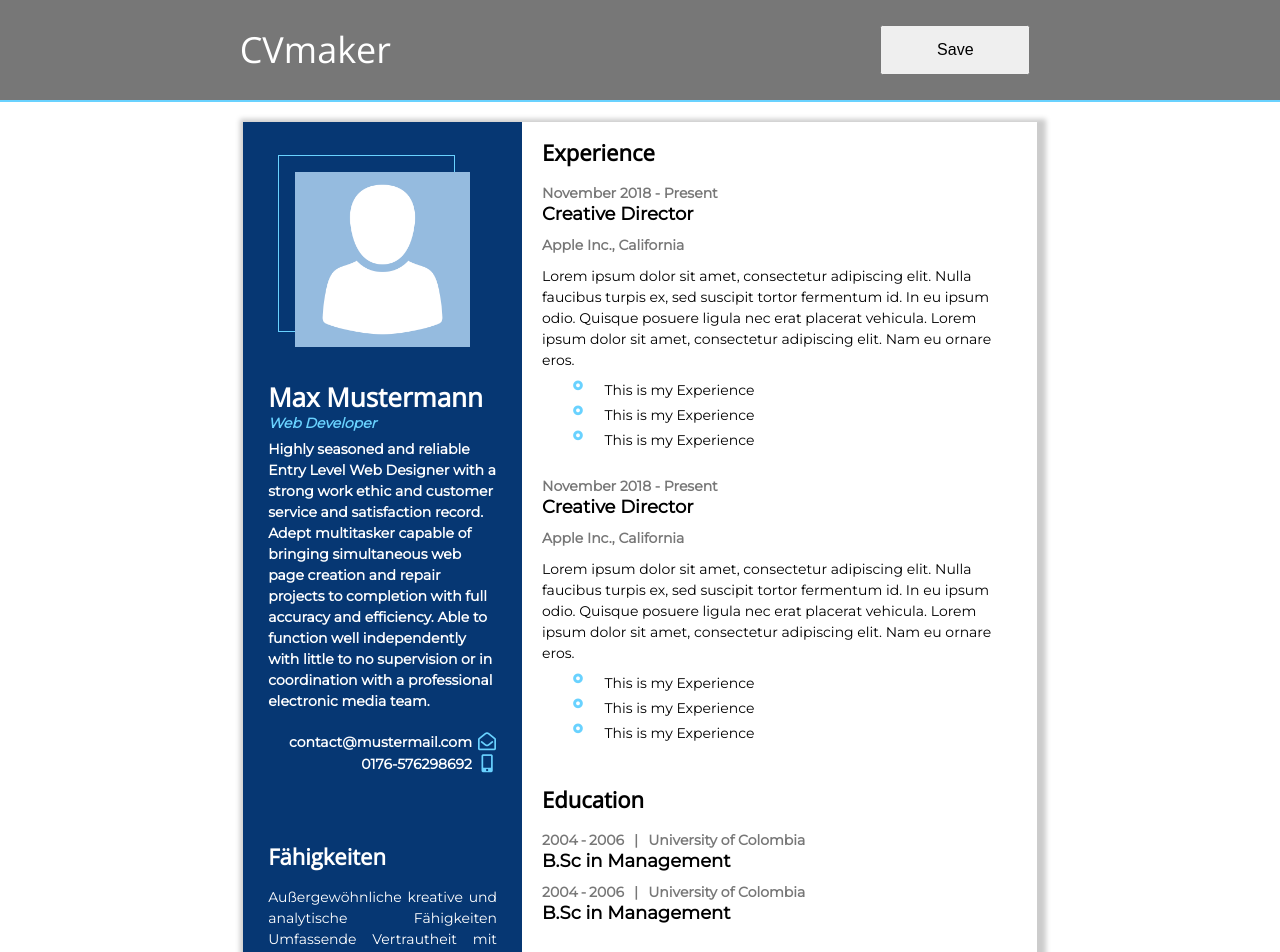
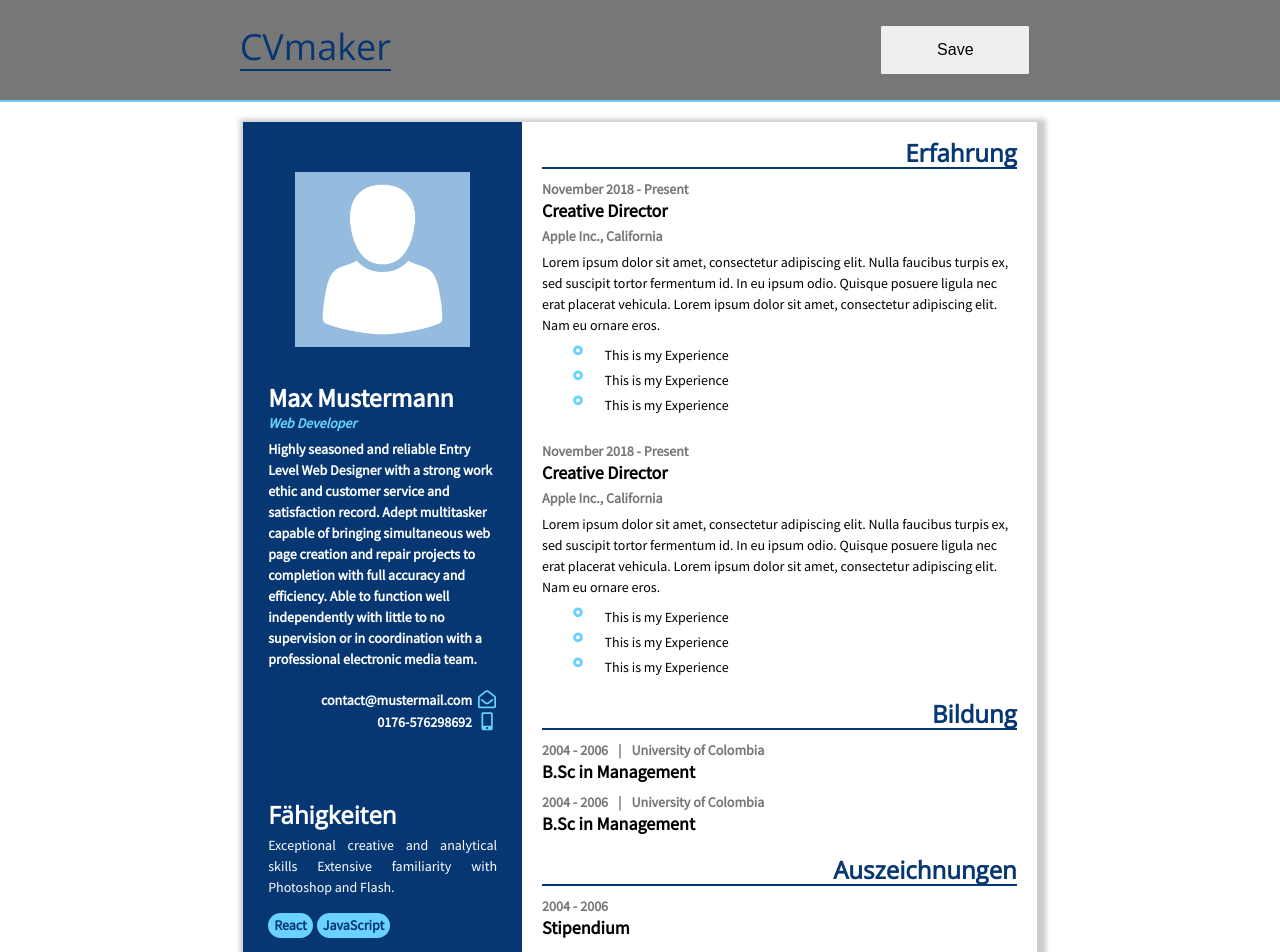
Before and after one commit to SajmonNowak/CV, a React (Create React App) app: page / in a window 1280 px wide. Shown: the top 952 px of the page. Built offline with nearby package versions, Linux system fonts and the light colour scheme.

Commit message:
Changed Font, Added Awards, style changes

```diff
--- a/src/components/Main.js
+++ b/src/components/Main.js
@@ -4,6 +4,8 @@ import Personal from "./Sections/Personal";
 import Skill from "./Sections/Skill";
 import EducationSection from "./Sections/Education";
 import ExperienceSection from "./Sections/Experience";
+import AwardsSection from "./Sections/Awards";
+
 
 const Main = () => {
   return (
@@ -17,6 +19,7 @@ const Main = () => {
       <div className="rightSide">
         <ExperienceSection />
         <EducationSection />
+        <AwardsSection />
       </div>
     </div>
   );
--- /dev/null
+++ b/src/components/Sections/Awards.js
@@ -0,0 +1,85 @@
+import React, { useState } from "react";
+import Input from "../Utilis/Input";
+import useVisible from "../Utilis/useVisible";
+import uniqid from "uniqid";
+import "../../styles/Awards.css";
+
+const Awards = () => {
+    const [awardSections, setAwardSections] = useState(["10"]);
+    const { ref, isVisible, setIsVisible } = useVisible(false);
+
+    const addAward = () => {
+      setAwardSections(awardSections.concat(uniqid()));
+    };
+
+    const deleteAward = (key) => {
+      const newArray = awardSections.filter((section) => section !== key);
+      setAwardSections(newArray);
+    };
+
+    const createAwardSection = () => {
+      return awardSections.map((section) => {
+        return (
+          <Award
+            addSection={addAward}
+            deleteSection={deleteAward}
+            key={section}
+            id={section}
+          />
+        );
+      });
+    };
+
+    return (
+      <div className="awards-Container" onClick={() => setIsVisible(!isVisible)}>
+        <h2 className="heading">Auszeichnungen</h2>
+        {createAwardSection()}
+        {isVisible && (
+          <div className="addSection" ref={ref} onClick={addAward}>
+            + Add Section
+          </div>
+        )}
+      </div>
+    );
+  };
+
+  const Award = ({ deleteSection, id }) => {
+    const { ref, isVisible, setIsVisible } = useVisible(false);
+
+    return (
+      <div
+        className="awardsSection"
+        id={id}
+        onClick={() => {
+          setIsVisible(!isVisible);
+        }}
+      >
+        <div className="eduHeader">
+          <div className="date eduDate">
+            <Input placeholder="start" defaultValue="2004" />
+            <p style={{ paddingLeft: "3px", paddingRight: "3px" }}>-</p>
+            <Input placeholder="End" defaultValue="2006" />
+          </div>
+        </div>
+        <Input
+          placeholder="Graduation"
+          defaultValue="Stipendium"
+          classDefault="eduGrad"
+        />
+        {isVisible && (
+          <div ref={ref}>
+            <div
+              onClick={() => {
+                deleteSection(id);
+              }}
+              className="remove"
+            >
+              <i class="far fa-trash-alt trashSection"></i>Remove Section
+            </div>
+          </div>
+        )}
+      </div>
+    );
+}
+
+export default Awards
--- a/src/components/Sections/Education.js
+++ b/src/components/Sections/Education.js
@@ -32,18 +32,18 @@ const EducationSection = () => {
 
   return (
     <div onClick={() => setIsVisible(!isVisible)}>
-      <h2>Education</h2>
+      <h2 className="heading">Bildung</h2>
       {createEducationSection()}
       {isVisible && (
         <div className="addSection" ref={ref} onClick={addEducation}>
-          + Add Skill
+          + Add Section
         </div>
       )}
     </div>
   );
 };
 
-const Education = ({ addSection, deleteSection, id }) => {
+const Education = ({ deleteSection, id }) => {
   const { ref, isVisible, setIsVisible } = useVisible(false);
 
   return (
--- a/src/components/Sections/Experience.js
+++ b/src/components/Sections/Experience.js
@@ -34,7 +34,7 @@ const ExperienceSection = () => {
 
   return (
     <div className="experienceBlock" onClick={() => setIsVisible(!isVisible)}>
-      <h2>Experience</h2>
+      <h2 className="heading">Erfahrung</h2>
       {createExperienceSection()}
       {isVisible && (
         <div ref={ref} onClick={addExperience} className="addSection">
--- a/src/components/Sections/Skill.js
+++ b/src/components/Sections/Skill.js
@@ -80,8 +80,7 @@ const Skills = () => {
     >
       <h2>Fähigkeiten</h2>
       <Textarea
-        defaultValue="Außergewöhnliche kreative und analytische Fähigkeiten
-        Umfassende Vertrautheit mit Photoshop und Flash."
+        defaultValue="Exceptional creative and analytical skills Extensive familiarity with Photoshop and Flash."
       />
       <div class="tag-container">{displayTags()}</div>
       <div className="bars-container">{createSkillBars()}</div>
--- a/src/components/Utilis/Input.js
+++ b/src/components/Utilis/Input.js
@@ -43,7 +43,7 @@ function Input({
           defaultValue={info}
           autoFocus
         />
-        {deleteFunction && <div style={{paddingLeft: "10px"}} onClick={(e) => {deleteFunction(id); setEdit(false)}}>X</div>}
+        {deleteFunction && <div style={{padding: "0 10px", color: "red"}} onClick={(e) => {deleteFunction(id); setEdit(false)}}>X</div>}
       </div>
     );
   } else {
--- a/src/styles/App.css
+++ b/src/styles/App.css
@@ -1,4 +1,5 @@
 @import url("https://fonts.googleapis.com/css2?family=Montserrat&family=Open+Sans&display=swap");
+@import url("https://fonts.googleapis.com/css2?family=Source+Sans+Pro&display=swap");
 
 :root {
   --main: #063773;
@@ -7,13 +8,25 @@
 }
 
 #App {
-  font-family: "Montserrat";
+  font-family: "Source Sans Pro";
+}
+
+.heading {
+  color: #063773;
+  border-bottom: 2px solid;
 }
 
 #App h2 {
   font-family: "Open Sans" !important;
-  font-size: 22px;
-  margin-bottom: 20px;
+  font-size: 24px;
+  margin-bottom: 10px;
+  font-weight: bold;
+}
+
+.heading {
+  border-bottom: 2px solid;
+  text-align: end;
+  padding-bottom: 4px;
 }
 
 #App h1 {
--- /dev/null
+++ b/src/styles/Awards.css
@@ -0,0 +1,12 @@
+.awardsSection{
+    margin-top: 10px;
+    position:relative;
+}
+
+.awards-Container{
+    margin-top: 25px;
+}
+
+.addSection{
+    margin-top: 20px;
+}
--- a/src/styles/Education.css
+++ b/src/styles/Education.css
@@ -1,6 +1,6 @@
 .eduSection {
+  position: relative;
   margin-bottom: 10px;
-  position: relative;
 }
 
 .eduDate {
--- a/src/styles/Experience.css
+++ b/src/styles/Experience.css
@@ -1,7 +1,3 @@
-.experienceBlock {
-  margin-bottom: 20px;
-}
-
 .experienceSection {
   padding-bottom: 25px;
   position: relative;
@@ -14,13 +10,13 @@
 }
 
 .company {
-  margin-bottom: 10px;
+  margin-bottom: 5px;
 }
 
 .position {
   font-size: 18px;
   font-weight: bold;
-  margin-bottom: 10px;
+  margin-bottom: 5px;
 }
 
 .jobDescription {
--- a/src/styles/Personal.css
+++ b/src/styles/Personal.css
@@ -1,5 +1,5 @@
 #personalDiv {
-  padding:25px;
+  padding: 25px;
 }
 
 .pictureDiv {
@@ -27,7 +27,7 @@
   width: 175px;
 }
 
-.imgDiv::before {
+/* .imgDiv::before {
   z-index: -1;
   content: "";
   display: block;
@@ -37,7 +37,7 @@
   width: 175px;
   height: 175px;
   border: 1px solid var(--myBlue);
-}
+} */
 
 .personalInfo {
   margin-top: 20px;
@@ -45,7 +45,7 @@
 }
 
 .name {
-  font-family: "Open Sans" !important;
+  font-style: "Montserat" !important;
   font-size: 26px;
   font-weight: bold !important;
 }
--- a/src/styles/Skills.css
+++ b/src/styles/Skills.css
@@ -1,7 +1,7 @@
 .skillBar {
   margin-top: 5px;
   width: 200px;
-  height: 12px;
+  height: 6px;
   z-index: -1;
 }
 
@@ -9,6 +9,7 @@
   background-color: white;
   height: 100%;
   z-index: 10;
+  border-radius: 10px;
 }
 
 .bars-container{
@@ -18,6 +19,7 @@
 .skill {
   margin-top: 10px;
   font-weight: bold;
+  font-size: 14px;
 }
 
 .tag-container {
@@ -36,4 +38,6 @@
   margin-left: 4px;
   margin-top: 5px;
   font-weight: bold;
+  font-size: 14px;
+
 }
```
